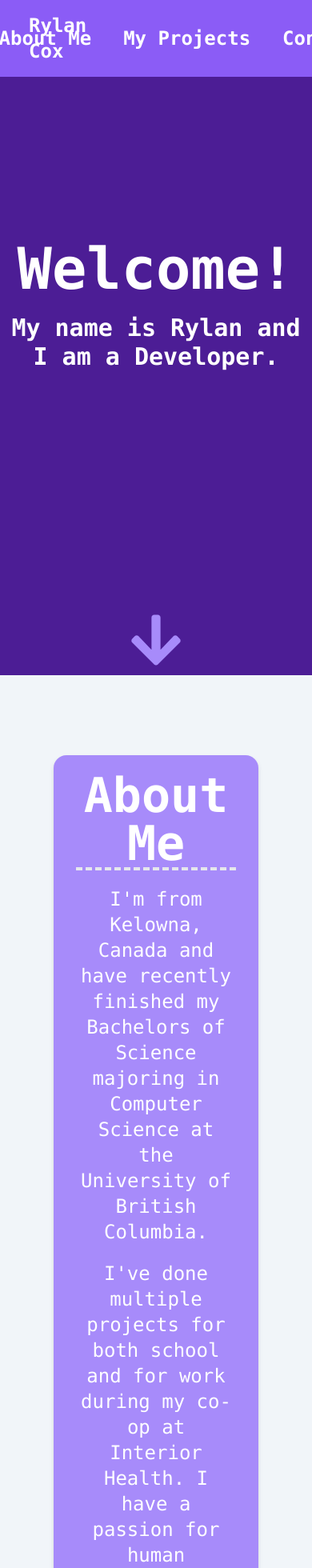
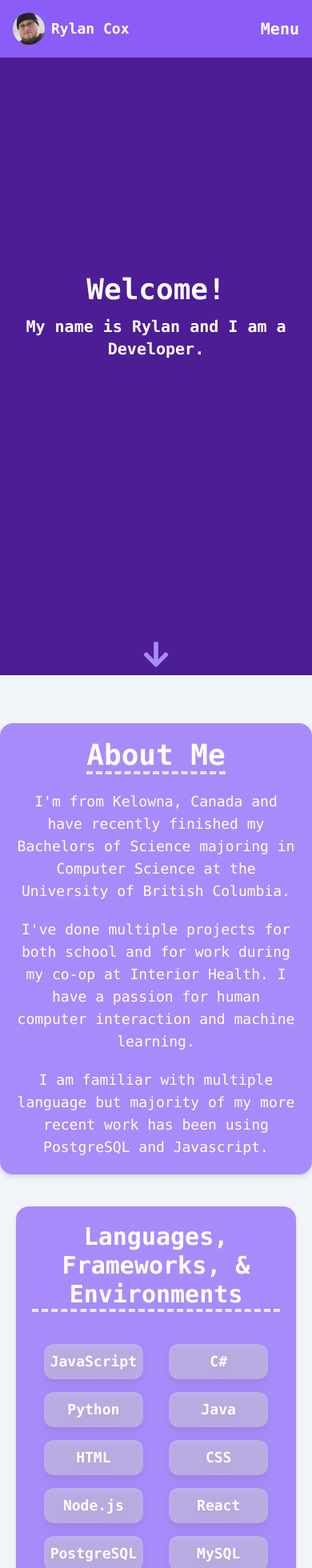
Before and after one commit to RylanRCox/RylanRCox.github.io, a React (Create React App) app in the folder portfolio/: page / in a window 390 px wide. Shown: the top 1960 px of the page at 80% size. Built offline with nearby package versions, Linux system fonts and the light colour scheme; what tailwindcss-fluid would draw is missing.

Commit message:
Adjust for Phone scalability

```diff
--- a/portfolio/src/App.js
+++ b/portfolio/src/App.js
@@ -6,7 +6,7 @@ import ContactMe from './Components/ContactMe.js';
 
 function App() {
   return (
-    <body class = "bg-slate-100 font-mono text-vw">
+    <body className="bg-slate-100 font-mono text-base sm:text-lg md:text-xl break-words">
       <Navbar />
       <Introduction />
       <AboutMe />
--- a/portfolio/src/Components/AboutMe.js
+++ b/portfolio/src/Components/AboutMe.js
@@ -18,25 +18,19 @@ const AboutMe = () => {
     ];
 
     return (
-        <div id="AboutMe" class="w-full flex flex-col justify-between items-center text-center">
-            <div class="flex-grow flex flex-col items-center justify-center text-2xl font-semibold text-white pt-20">
-                <div class="flex items-center text-center flex-col justify-center bg-violet-400 w-3/5 font-normal rounded-2xl drop-shadow-md p-5 px-7 m-5">
-                    <div class = "border-b-4 border-dashed">
-                        <h1 class="text-6xl font-extrabold">About Me</h1>
+        <div id="AboutMe" className="w-full flex flex-col items-center text-center">
+            <div className="flex-grow flex flex-col items-center justify-center text-lg md:text-2xl font-semibold text-white pt-10 md:pt-20">
+                <div className="flex flex-col items-center justify-center bg-violet-400 w-full md:w-3/5 font-normal rounded-2xl drop-shadow-md p-5 m-5">
+                    <div className="border-b-4 border-dashed">
+                        <h1 className="text-4xl md:text-6xl font-extrabold">About Me</h1>
                     </div>
-                    <div class = "">
-                        <p class="mt-5 transition-transform transform hover:scale-105">I'm from Kelowna, Canada and have recently finished my Bachelors of Science majoring in Computer Science at the University of British Columbia. </p>
-                    </div>
-                    <div class = "">
-                        <p class="mt-5 transition-transform transform hover:scale-105">I've done multiple projects for both school and for work during my co-op at Interior Health. I have a passion for human computer interaction and machine learning. </p>
-                    </div>
-                    <div class = "">
-                        <p class="mt-5 transition-transform transform hover:scale-105">I am familiar with multiple language but majority of my more recent work has been using PostgreSQL and Javascript. </p>
-                    </div>
+                    <p className="mt-5 transition-transform transform hover:scale-105">I'm from Kelowna, Canada and have recently finished my Bachelors of Science majoring in Computer Science at the University of British Columbia.</p>
+                    <p className="mt-5 transition-transform transform hover:scale-105">I've done multiple projects for both school and for work during my co-op at Interior Health. I have a passion for human computer interaction and machine learning.</p>
+                    <p className="mt-5 transition-transform transform hover:scale-105">I am familiar with multiple language but majority of my more recent work has been using PostgreSQL and Javascript.</p>
                 </div>
-                <SkillsGrid items = {mySkills}/>
+                <SkillsGrid items={mySkills}/>
             </div>
-            <a href = "#Projects"><DownArrow /></a>
+            <a href="#Projects"><DownArrow /></a>
         </div>
     );
 };
--- a/portfolio/src/Components/DownArrow.js
+++ b/portfolio/src/Components/DownArrow.js
@@ -1,11 +1,11 @@
 import { FaArrowDown } from 'react-icons/fa';
 
-const downArrow = () => {
+const DownArrow = () => {
     return (
-      <div className="text-7xl text-violet-400 flex mb-2 transition-transform transform hover:scale-110 transition-transform hover:-translate-y-2">
-        <FaArrowDown />
-      </div>
+        <div className="flex justify-center items-center my-2 transition-transform transform hover:scale-110 hover:-translate-y-2">
+            <FaArrowDown className="text-4xl md:text-7xl text-violet-400" />
+        </div>
     );
-  };
+};
 
-  export default downArrow;
+export default DownArrow;
--- a/portfolio/src/Components/Introduction.js
+++ b/portfolio/src/Components/Introduction.js
@@ -2,18 +2,18 @@ import DownArrow from './DownArrow.js';
 
 const Introduction = () => {
     return (
-        <div id="Introduction" class="w-full h-screen bg-violet-900 flex flex-col justify-between items-center text-center">
-            <div class="flex-grow flex items-center justify-center">
-                <div class="flex items-center text-center flex-col justify-center">
+        <div id="Introduction" className="w-full h-screen bg-violet-900 flex flex-col justify-between items-center text-center px-4">
+            <div className="flex-grow flex items-center justify-center">
+                <div className="flex items-center text-center flex-col justify-center">
                     <div>
-                        <h1 class="font-mono text-7xl font-extrabold text-white transition-transform transform hover:scale-110">Welcome!</h1>
+                        <h1 className="font-mono text-4xl md:text-7xl font-extrabold text-white transition-transform transform hover:scale-110">Welcome!</h1>
                     </div>
                     <div>
-                        <h1 class="font-mono text-3xl font-extrabold text-white mt-5 transition-transform transform hover:scale-110">My name is Rylan and I am a Developer.</h1>
+                        <h1 className="font-mono text-xl md:text-3xl font-extrabold text-white mt-3 md:mt-5 transition-transform transform hover:scale-110">My name is Rylan and I am a Developer.</h1>
                     </div>
                 </div>
             </div>
-            <a href = "#AboutMe"><DownArrow /></a>
+            <a href="#AboutMe"><DownArrow /></a>
         </div>
     );
 };
--- a/portfolio/src/Components/Navbar.js
+++ b/portfolio/src/Components/Navbar.js
@@ -1,20 +1,18 @@
 const Navbar = () => {
   return (
-      <nav className="bg-violet-500 text-white p-4 fixed w-full flex font-semibold text-2xl z-50">
-        <div className = "container flex justify-start items-center ml-2">
-            <div class = "mr-3">
-                <img class = "h-14 rounded-full" src = {require('../Assets/EggMan.jpg')} alt = "Rylan Cox" />
+      <nav className="bg-violet-500 text-white p-4 fixed w-full flex justify-between items-center font-semibold text-xl z-50">
+          <div className="flex items-center">
+              <img className="h-10 md:h-14 rounded-full mr-2" src={require('../Assets/EggMan.jpg')} alt="Rylan Cox" />
+              <span className="font-mono font-extrabold text-lg md:text-2xl">Rylan Cox</span>
           </div>
-            <span className="font-mono font-extrabold">Rylan Cox</span>
+          <div className="hidden md:flex space-x-2 md:space-x-4">
+              <a href="#Introduction" className="hover:bg-violet-900 px-2 md:px-3 py-1 md:py-2 rounded-md transition-transform transform hover:scale-110">Introduction</a>
+              <a href="#AboutMe" className="hover:bg-violet-900 px-2 md:px-3 py-1 md:py-2 rounded-md transition-transform transform hover:scale-110">About Me</a>
+              <a href="#Projects" className="hover:bg-violet-900 px-2 md:px-3 py-1 md:py-2 rounded-md transition-transform transform hover:scale-110">My Projects</a>
+              <a href="#ContactMe" className="hover:bg-violet-900 px-2 md:px-3 py-1 md:py-2 rounded-md transition-transform transform hover:scale-110">Contact</a>
           </div>
-        <div className="container flex justify-end">
-            <div className="flex space-x-4 justify-evenly items-center whitespace-nowrap">
-                <a href="#Introduction" className="hover:bg-violet-900 px-3 py-2 rounded-md transition-transform transform hover:scale-110">Introduction</a>
-                <a href="#AboutMe" className="hover:bg-violet-900 px-3 py-2 rounded-md transition-transform transform hover:scale-110">About Me</a>
-                <a href="#Projects" className="hover:bg-violet-900 px-3 py-2 rounded-md transition-transform transform hover:scale-110">My Projects</a>
-                <a href="#ContactMe" className="hover:bg-violet-900 px-3 py-2 rounded-md transition-transform transform hover:scale-110">Contact</a>
-            </div>
-        </div>
+          {/* Mobile Menu Button */}
+          <button className="md:hidden">Menu</button>
       </nav>
   );
 };
--- a/portfolio/src/Components/Projects.js
+++ b/portfolio/src/Components/Projects.js
@@ -54,14 +54,14 @@ const Projects = () => {
     ];
 
     return (
-        <div id="Projects" class="w-full bg-slate-300 flex flex-col justify-between items-center text-center">
-            <div class="w-11/12 flex-grow flex flex-col items-center justify-center text-2xl font-semibold text-white pt-24">
-                <div class="pb-5">
-                    <h1 class="text-6xl font-extrabold">My Projects</h1>
+        <div id="Projects" className="w-full bg-slate-300 flex flex-col items-center text-center">
+            <div className="w-full md:w-11/12 flex-grow flex flex-col items-center justify-center text-xl md:text-2xl font-semibold text-white pt-12 md:pt-24">
+                <div className="pb-5">
+                    <h1 className="text-4xl md:text-6xl font-extrabold">My Projects</h1>
                 </div>
-                <ProjectsGrid items = {myProjects}/>
+                <ProjectsGrid items={myProjects}/>
             </div>
-            <a href = "#ContactMe"><DownArrow /></a>
+            <a href="#ContactMe"><DownArrow /></a>
         </div>
     );
 };
--- a/portfolio/src/Components/SkillsGrid.js
+++ b/portfolio/src/Components/SkillsGrid.js
@@ -5,24 +5,24 @@ const SkillsGrid = ({items}) => {
     const hoveredItem = items.find(item => item.skill === hoverSkill);
 
     return (
-        <div class = " relative flex items-center text-center flex-col justify-center bg-violet-400 w-3/5 rounded-2xl drop-shadow-md p-5 m-5">
-            <div class = "border-b-4 border-dashed mb-10">
-                <h1 class=" text-5xl font-extrabold">Languages, Frameworks, & Environments</h1>
+        <div className="relative flex items-center text-center flex-col justify-center bg-violet-400 rounded-2xl drop-shadow-md p-5 m-5">
+            <div className="border-b-4 border-dashed mb-10">
+                <h1 className="text-3xl sm:text-4xl md:text-5xl font-extrabold">Languages, Frameworks, & Environments</h1>
             </div>
-            <ol className="grid grid-cols-1 md:grid-cols-2 lg:grid-cols-6 gap-4">
-                {items.map((items, index) => (
+            <ol className="grid grid-cols-2 sm:grid-cols-3 md:grid-cols-4 lg:grid-cols-6 gap-4">
+                {items.map((item, index) => (
                     <li
                         key={index}
                         className="flex-grow bg-zinc-300 bg-opacity-50 mx-2 py-2 px-2 rounded-xl drop-shadow-lg transition-transform transform hover:scale-110"
-                        onMouseEnter={() => setHoverSkill(items.skill)}
+                        onMouseEnter={() => setHoverSkill(item.skill)}
                         onMouseLeave={() => setHoverSkill(null)}
                     >
-                        {items.skill}
+                        {item.skill}
                     </li>
                 ))}
             </ol>
             {hoverSkill && (
-                <div className = "absolute left-full top-0 w-1/4 ml-4 bg-violet-400 p-4 text-lg rounded-xl drop-shadow-lg z-40">
+                <div className="absolute left-0 top-0 w-3/4 sm:w-1/2 md:w-1/3 lg:w-1/4 p-4 bg-violet-400 text-lg rounded-xl drop-shadow-lg z-40">
                     {hoveredItem ? hoveredItem.description : ''}
                 </div>
             )}
```
Also changed, not shown: portfolio/src/Components/ContactMe.js (+16 -16 lines), portfolio/src/Components/ProjectsGrid.js (+13 -16 lines). Lines whose indentation alone changed are shown as unchanged.
